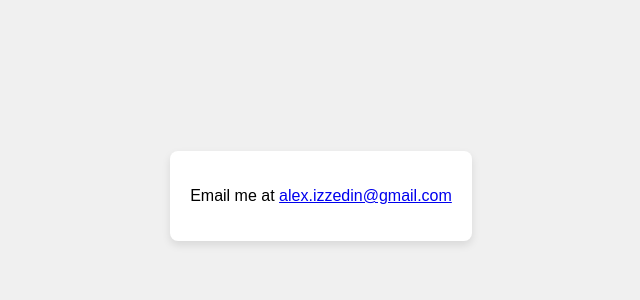
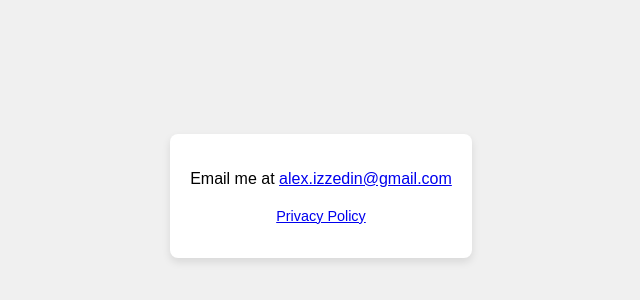
Before and after one commit to trivialhq/trivialhq.github.io, a plain HTML site: page index.html in a window 1280 px wide. Shown: the part 204-504 px from the top of the page, without its empty margins (319-959 px from the left). Drawn offline with Linux system fonts and the light colour scheme.

Commit message:
added link to privacy policy

```diff
--- a/index.html
+++ b/index.html
@@ -25,12 +25,17 @@
         a:hover {
             text-decoration: underline;
         }
+        .privacy-policy {
+            margin-top: 20px;
+            font-size: 0.9em;
+        }
     </style>
 </head>
 <body>
 
 <div class="container">
     <p>Email me at <a href="mailto:alex.izzedin@gmail.com">alex.izzedin@gmail.com</a></p>
+    <p class="privacy-policy"><a href="/privacy/">Privacy Policy</a></p>
 </div>
 
 </body>
```
